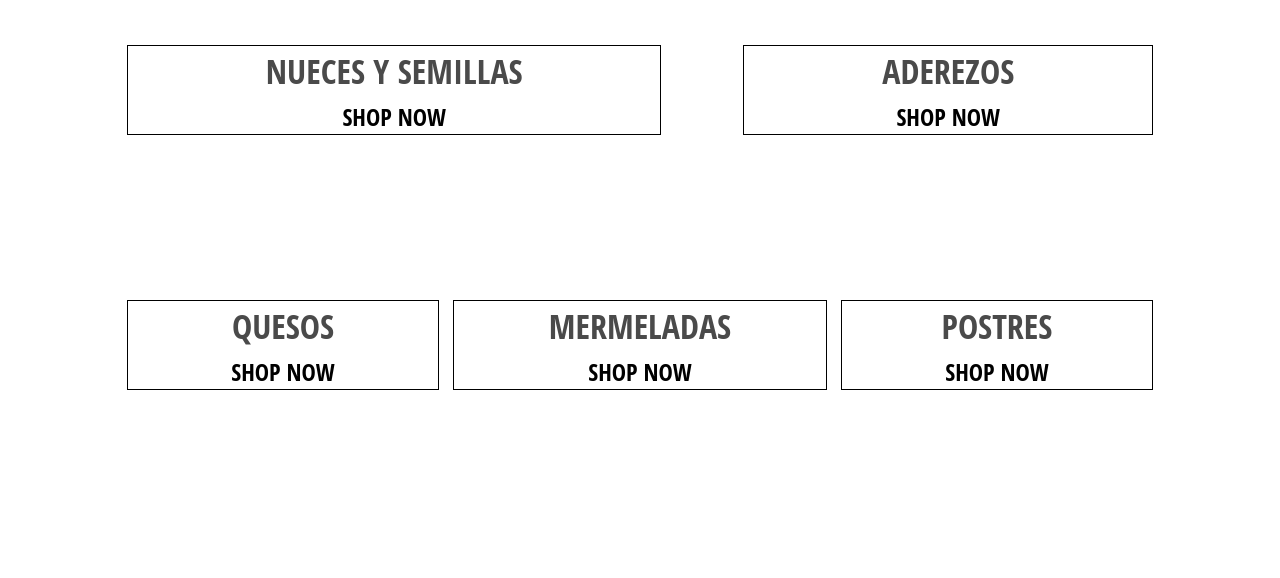
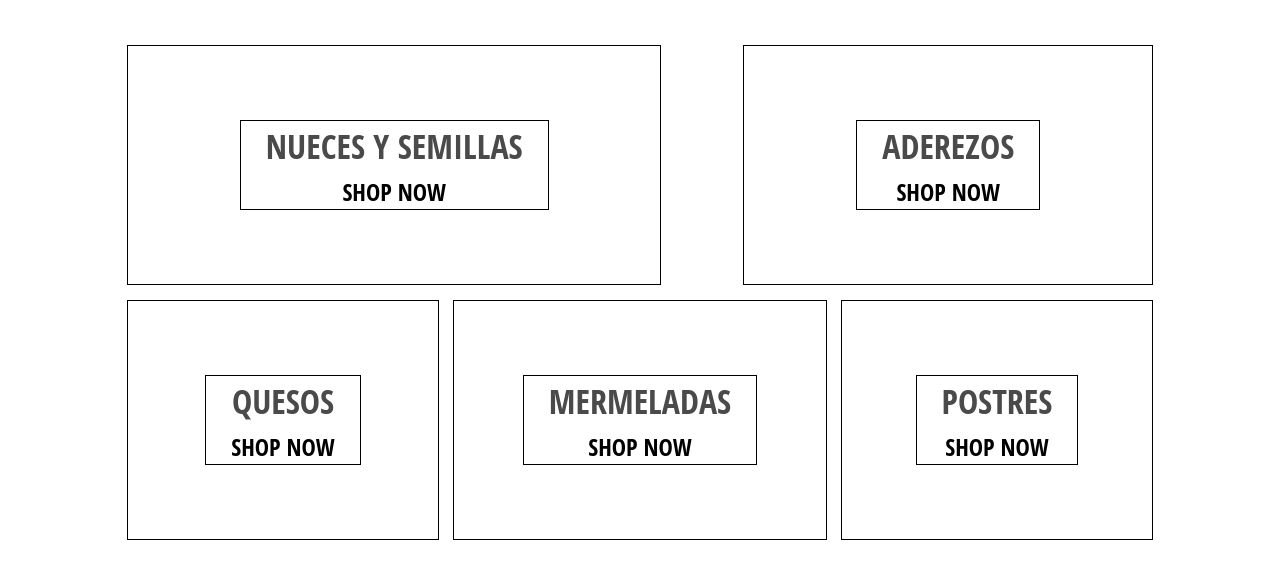
Before and after one commit to EdieAprovita/Vegan-Vita-Shop, a React (Create React App) app: page / in a window 1280 px wide. Shown: the top 578 px of the page. Built offline with nearby package versions, Linux system fonts and the light colour scheme; the HTML template or start-up script is replaced by a standard one.

Commit message:
Adding the component homepage

```diff
--- a/src/homepage.scss
+++ b/src/homepage.scss
@@ -5,7 +5,7 @@
   padding: 2.5rem 8rem;
 }
 
-.directory-menu{
+.directory-menu {
   width: 100%;
   display: flex;
   flex-wrap: wrap;
@@ -16,16 +16,18 @@
   min-width: 30%;
   height: 24rem;
   flex: 1 1 auto;
+  display: flex;
   align-items: center;
   justify-content: center;
-    margin:0 .7rem 1.5rem;
+  border: 1px solid black;
+  margin: 0 0.7rem 1.5rem;
 
   &:first-child {
     margin-right: 7.5rem;
   }
 
   &:last-child {
-        margin-left: .7rem;
+    margin-left: 0.7rem;
   }
 
   .content {
@@ -35,12 +37,12 @@
     flex-direction: column;
     align-items: center;
     justify-content: center;
-        border: 1px solid black
+    border: 1px solid black;
   }
 
   .title {
     font-weight: bold;
-        margin-bottom: .6rem;
+    margin-bottom: 0.6rem;
     font-size: 3.4rem;
     color: #4a4a4a;
   }
```
Lines whose indentation alone changed are shown as unchanged.
